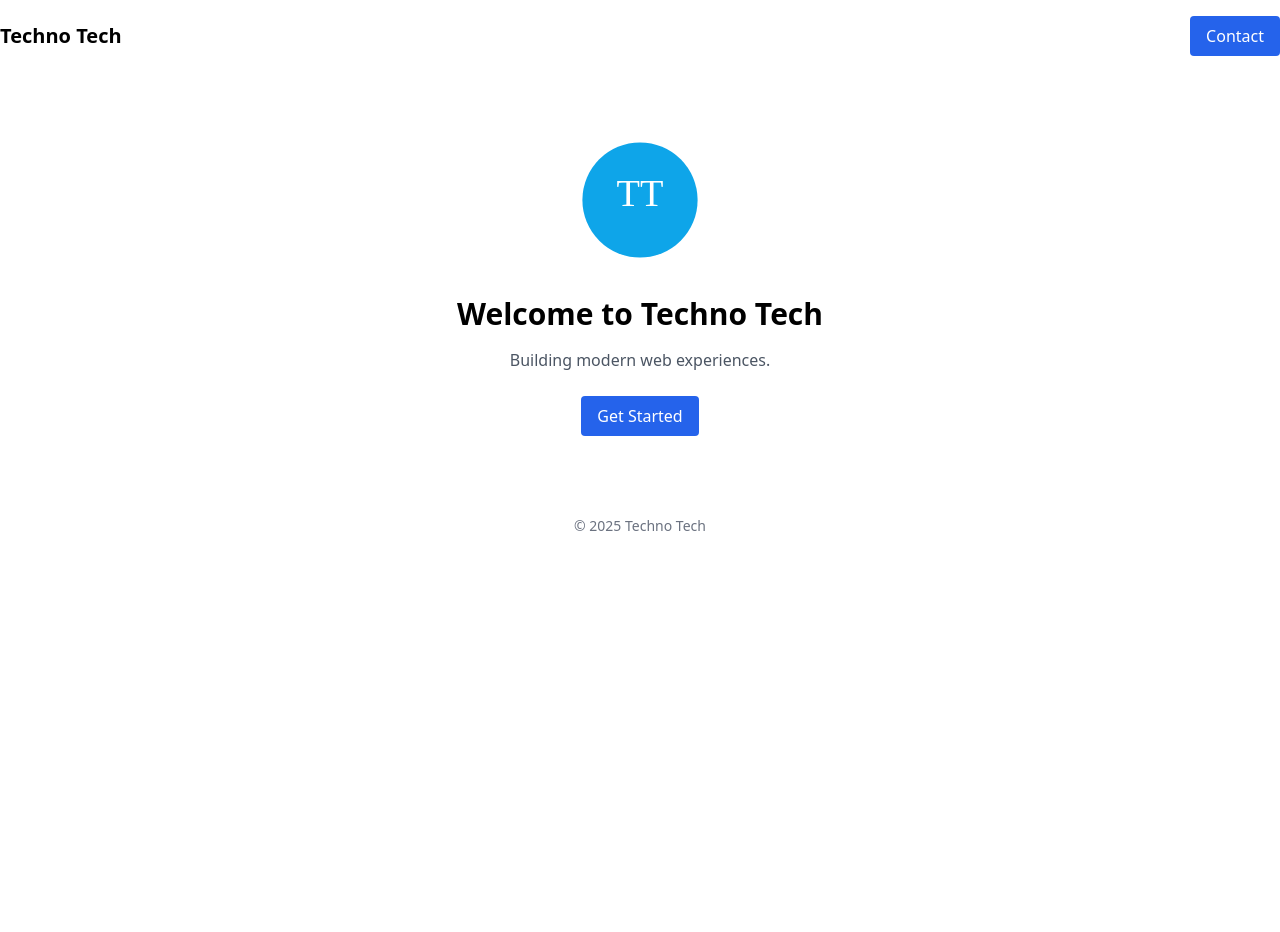
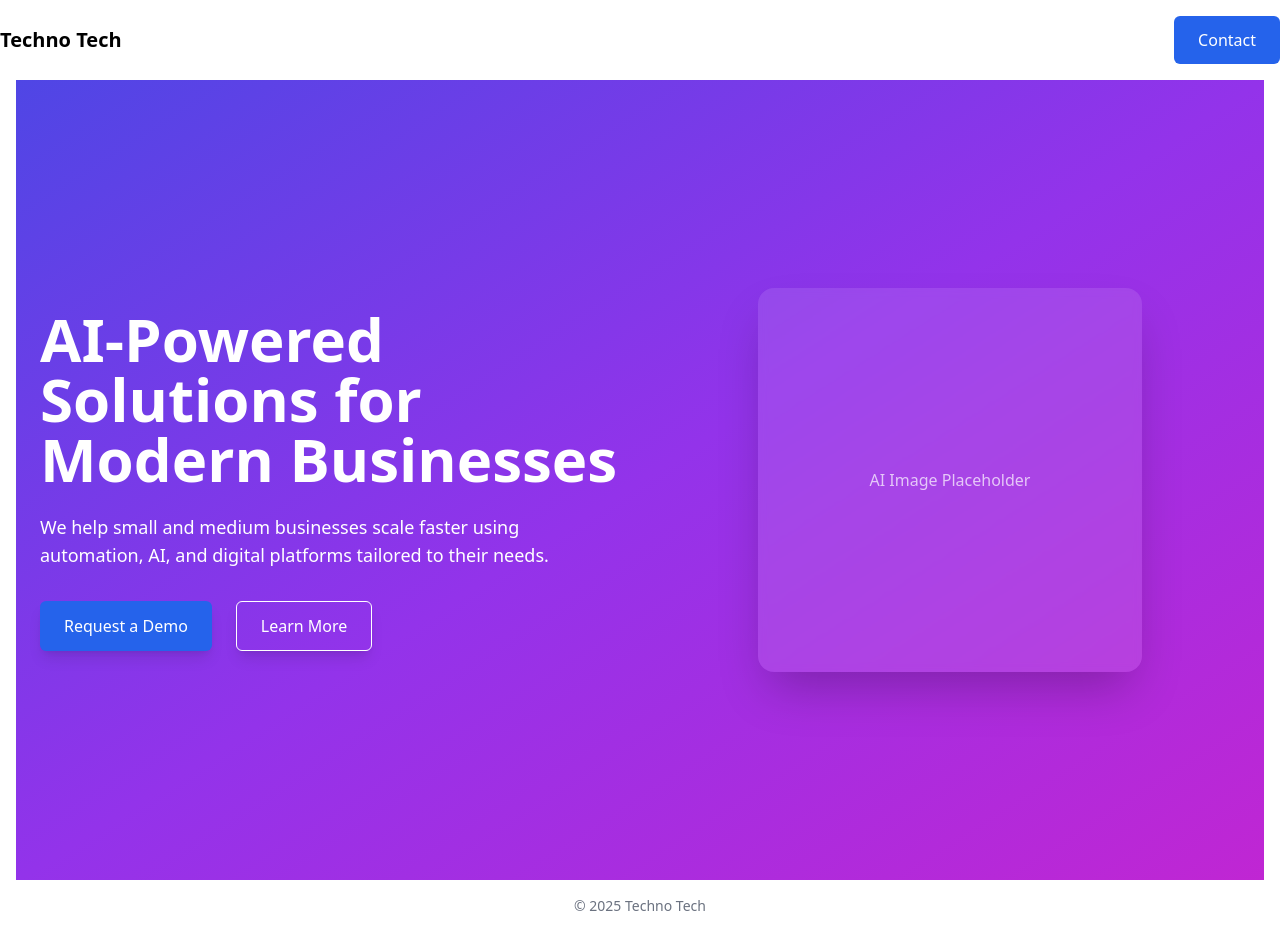
Before and after one commit to MrAyham/techno-tech-landing, a React (Vite) app: page / in a window 1280 px wide. Before the commit the page ends 800 px from the top, so only its background shows below. Built offline with nearby package versions, Linux system fonts and the light colour scheme.

Commit message:
feat: add animated hero section

```diff
--- a/src/components/sections/Hero.tsx
+++ b/src/components/sections/Hero.tsx
@@ -1,14 +1,34 @@
-import { FC } from 'react';
-import logo from '../../assets/logo.svg';
+import { FC, useEffect, useState } from 'react';
 import Button from '../ui/Button';
 
-const Hero: FC = () => (
-  <section className="text-center py-16">
-    <img src={logo} alt="Techno Tech logo" className="mx-auto mb-8 w-32" />
-    <h2 className="mb-4 text-3xl font-semibold">Welcome to Techno Tech</h2>
-    <p className="mb-6 text-gray-600">Building modern web experiences.</p>
-    <Button>Get Started</Button>
-  </section>
-);
+const Hero: FC = () => {
+  const [visible, setVisible] = useState(false);
+
+  useEffect(() => {
+    setVisible(true);
+  }, []);
+
+  return (
+    <section className="w-full min-h-screen flex items-center justify-center bg-gradient-to-br from-indigo-600 via-purple-600 to-fuchsia-600 text-white">
+      <div className="container mx-auto flex flex-col md:flex-row items-center gap-10 px-6 py-20">
+        <div className={`flex-1 text-center md:text-left transition-all duration-700 ${visible ? 'opacity-100 translate-x-0' : 'opacity-0 -translate-x-6'}`}>
+          <h1 className="text-4xl md:text-6xl font-bold mb-6">AI-Powered Solutions for Modern Businesses</h1>
+          <p className="mb-8 text-lg max-w-xl mx-auto md:mx-0">
+            We help small and medium businesses scale faster using automation, AI, and digital platforms tailored to their needs.
+          </p>
+          <div className="flex flex-col sm:flex-row gap-4 sm:gap-6 justify-center md:justify-start">
+            <Button className="shadow-lg hover:shadow-xl">Request a Demo</Button>
+            <Button variant="secondary" className="shadow-lg hover:shadow-xl">Learn More</Button>
+          </div>
+        </div>
+        <div className={`flex-1 flex justify-center transition-all duration-700 ${visible ? 'opacity-100 translate-x-0' : 'opacity-0 translate-x-6'}`}>
+          <div className="w-72 h-72 md:w-96 md:h-96 bg-white/10 rounded-2xl shadow-2xl flex items-center justify-center backdrop-blur-sm hover:scale-105 transition-transform">
+            <span className="text-white/70">AI Image Placeholder</span>
+          </div>
+        </div>
+      </div>
+    </section>
+  );
+};
 
 export default Hero;
--- a/src/components/ui/Button.tsx
+++ b/src/components/ui/Button.tsx
@@ -1,9 +1,17 @@
-import { FC, PropsWithChildren } from 'react';
+import { ButtonHTMLAttributes, FC } from 'react';
 
-const Button: FC<PropsWithChildren> = ({ children }) => (
-  <button className="px-4 py-2 bg-blue-600 text-white rounded">
-    {children}
-  </button>
-);
+interface ButtonProps extends ButtonHTMLAttributes<HTMLButtonElement> {
+  variant?: 'default' | 'secondary';
+}
+
+const Button: FC<ButtonProps> = ({ variant = 'default', className = '', ...props }) => {
+  const base = 'px-6 py-3 rounded-md font-medium transition-colors focus:outline-none';
+  const variants: Record<'default' | 'secondary', string> = {
+    default: 'bg-blue-600 text-white hover:bg-blue-700',
+    secondary: 'border border-white text-white hover:bg-white/10',
+  };
+
+  return <button className={`${base} ${variants[variant]} ${className}`} {...props} />;
+};
 
 export default Button;
```
